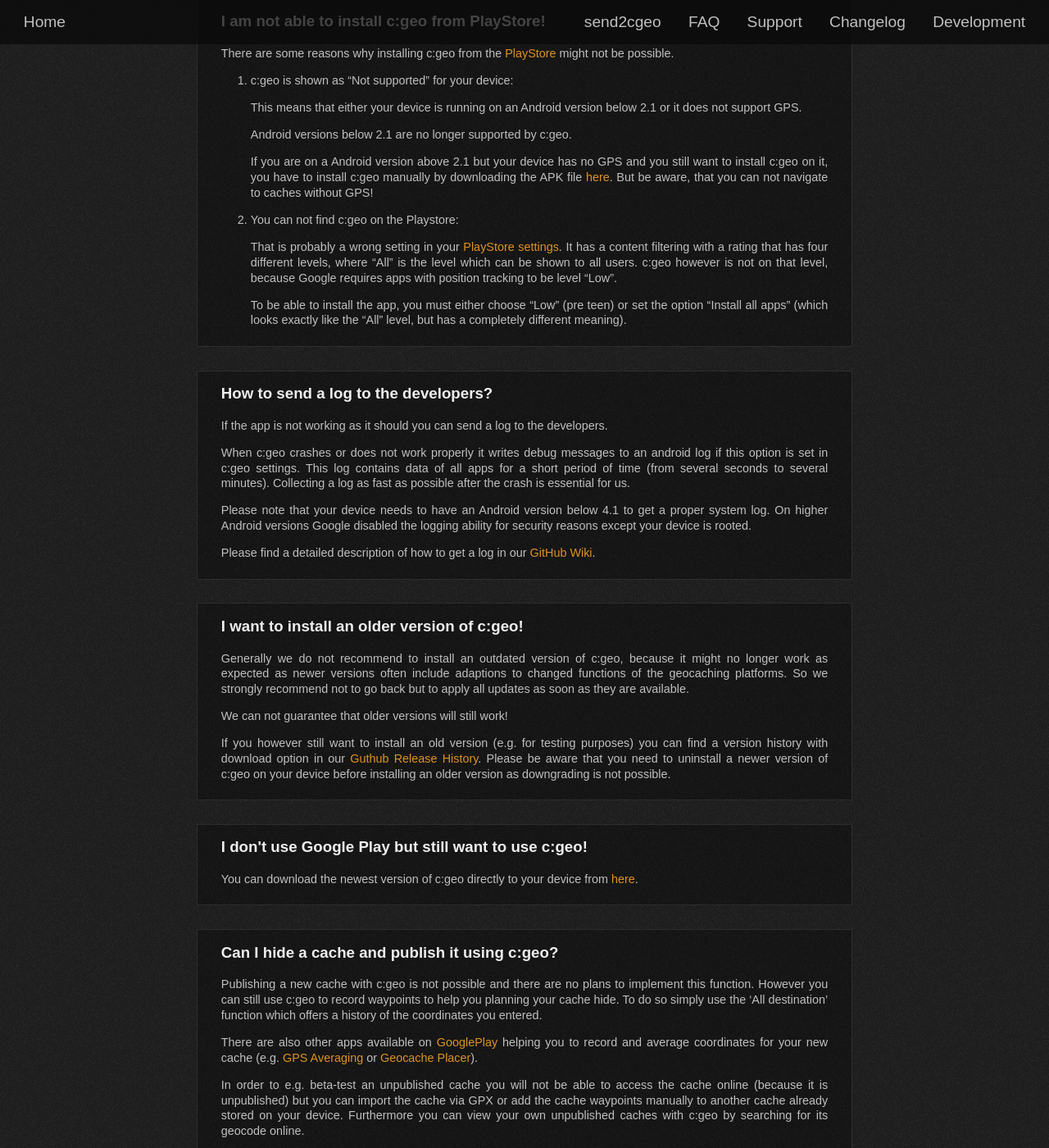
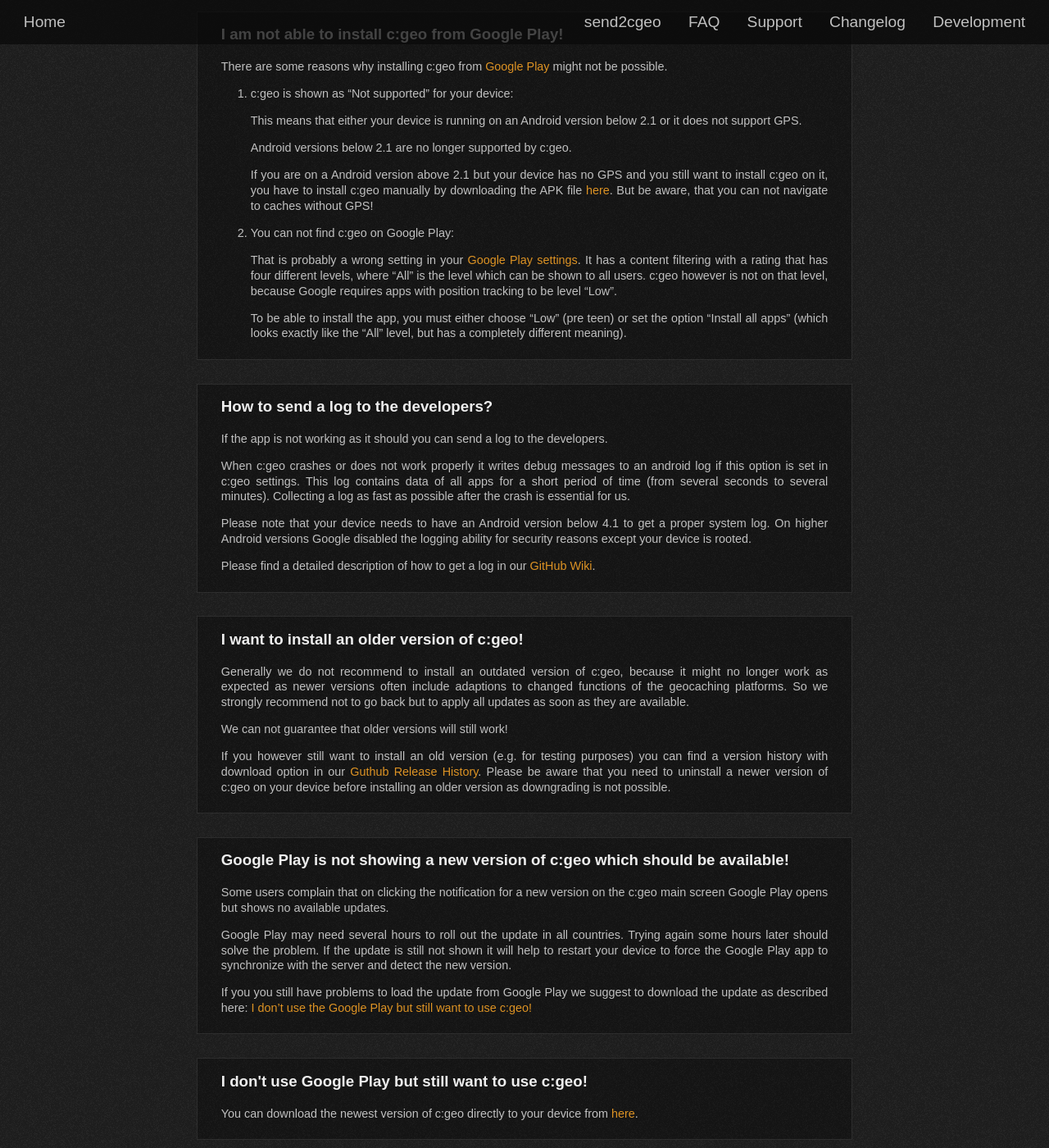
Before and after one commit to cgeo/cgeo.github.io, a Jekyll site: the page built from faq.html, in a window 1280 px wide and 1400 px high, scrolled down 9144 px. Shown: the whole window at 82% size. Built offline with Jekyll 4.4.1, drawn with Linux system fonts in a browser that asks for light colours; some web fonts are replaced; some of the changed text lies outside the part shown.

Commit message:
Fix #60 : FAQ update not possible in play store
and have a unique name for the Google store throughout the FAQ

```diff
--- a/_data/faq.yml
+++ b/_data/faq.yml
@@ -275,9 +275,9 @@
             You can specify the GPX import and export folders in the settings of c:geo: \\
             Menu → Settings → System → "GPX Export Directory" / "GPX Import Directory"
 
-      - title: I am not able to install c:geo from PlayStore!
+      - title: I am not able to install c:geo from Google Play!
         content: |
-            There are some reasons why installing c:geo from the [PlayStore](https://play.google.com/store/apps/details?id=cgeo.geocaching) might not be possible.
+            There are some reasons why installing c:geo from [Google Play](https://play.google.com/store/apps/details?id=cgeo.geocaching) might not be possible.
 
             1. c:geo is shown as "Not supported" for your device:
 
@@ -288,9 +288,9 @@
                 If you are on a Android version above 2.1 but your device has no GPS and you still want to install c:geo on it, you have to install c:geo manually by downloading the APK file [here](https://github.com/cgeo/cgeo/releases/latest).
                 But be aware, that you can not navigate to caches without GPS!
 
-            2. You can not find c:geo on the Playstore:
+            2. You can not find c:geo on Google Play:
 
-                That is probably a wrong setting in your [PlayStore settings](https://play.google.com/settings).
+                That is probably a wrong setting in your [Google Play settings](https://play.google.com/settings).
                 It has a content filtering with a rating that has four different levels, where "All" is the level which can be shown to all users.
                 c:geo however is not on that level, because Google requires apps with position tracking to be level "Low".
 
@@ -318,6 +318,17 @@
 
             If you however still want to install an old version (e.g. for testing purposes) you can find a version history with download option in our [Guthub Release History](https://github.com/cgeo/cgeo/releases/).
             Please be aware that you need to uninstall a newer version of c:geo on your device before installing an older version as downgrading is not possible.
+
+      - title: Google Play is not showing a new version of c:geo which should be available!
+        content: |
+
+            Some users complain that on clicking the notification for a new version on the c:geo main screen Google Play opens but shows no available updates.
+
+            Google Play may need several hours to roll out the update in all countries. Trying again some hours later should solve the problem.
+            If the update is still not shown it will help to restart your device to force the Google Play app to synchronize with the server and detect the new version.
+
+            If you you still have problems to load the update from Google Play we suggest to download the update as described here:
+            [I don't use the Google Play but still want to use c:geo!](http://cgeo.github.io/faq.html#faq.Idon%27t)
 
       - title: I don't use Google Play but still want to use c:geo!
         content: |
```
